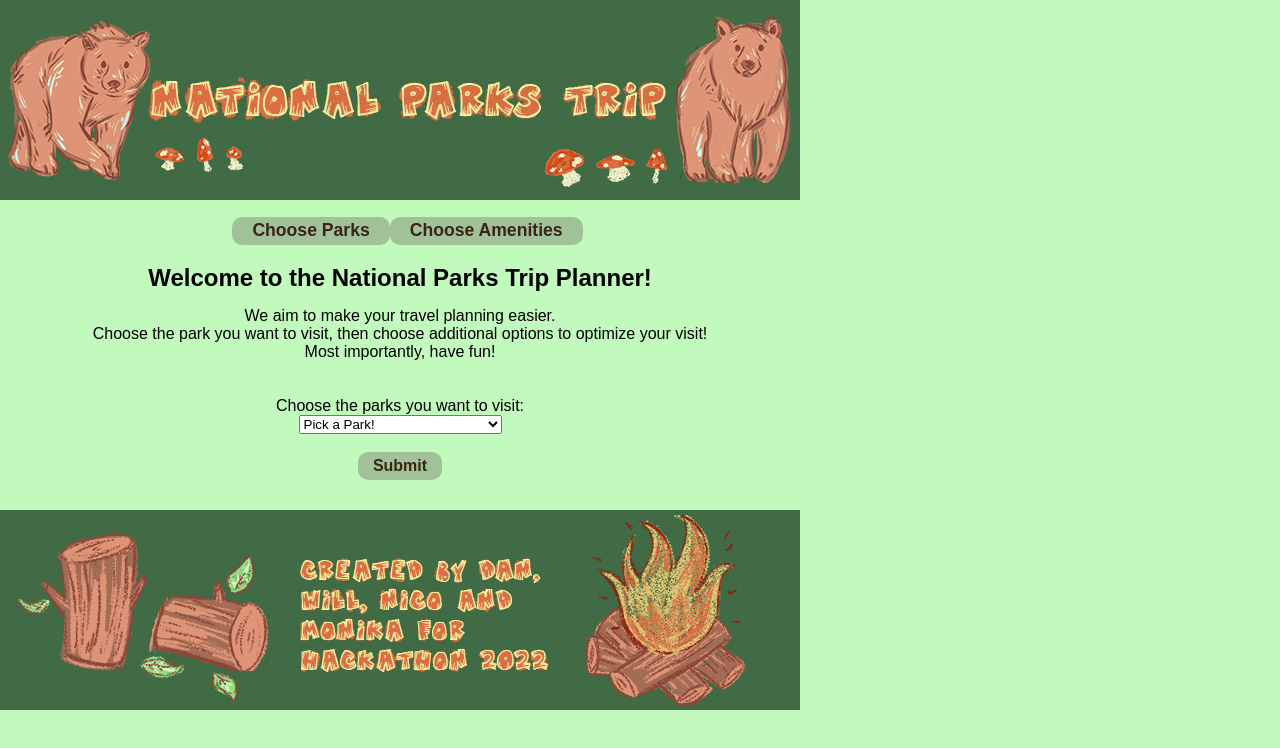
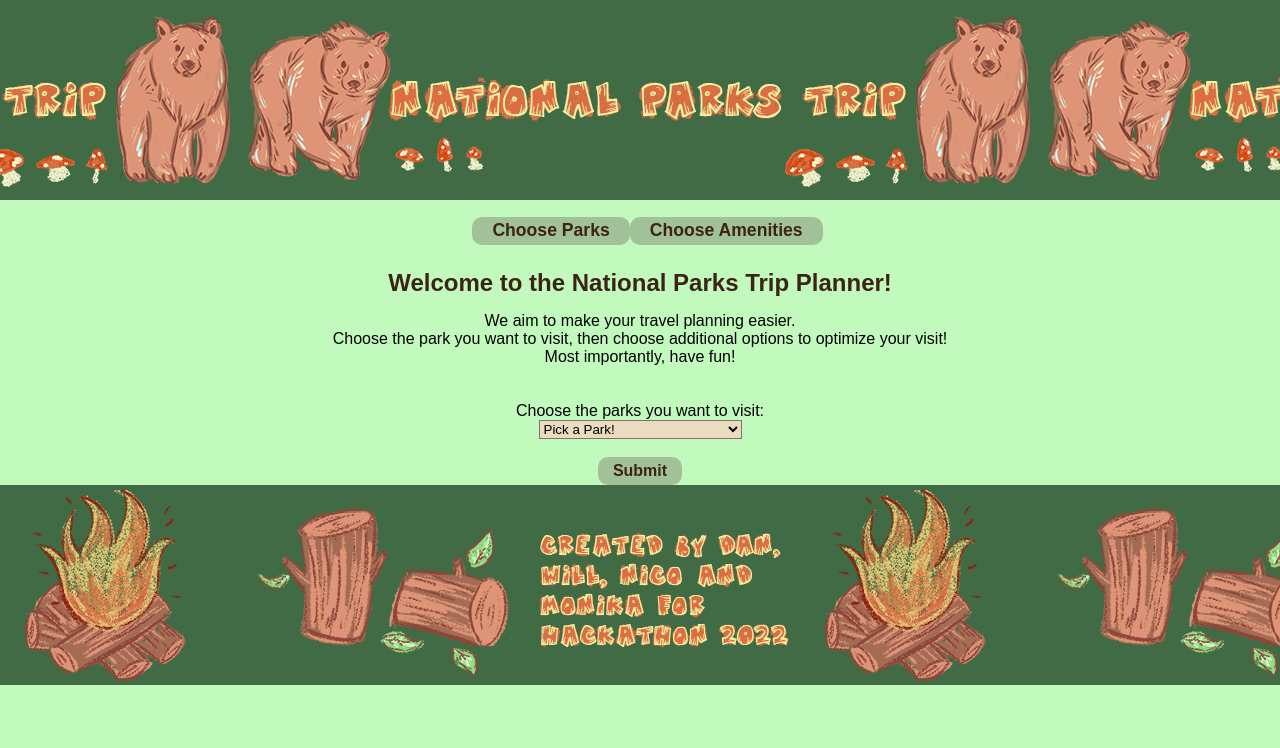
Before and after one commit to wflambeth/nps_trip_planner, a React (Create React App) app in the folder UI/parkplanner/: page / in a window 1280 px wide. Shown: the top 748 px of the page. Built offline with nearby package versions, Linux system fonts and the light colour scheme.

Commit message:
little cosmetic changes

```diff
--- a/UI/parkplanner/src/index.css
+++ b/UI/parkplanner/src/index.css
@@ -10,7 +10,7 @@ body {
   background-position: center;
   margin-bottom: 30px;
   font-family: "Oswald", sans-serif;
-  width: 800px;
+  margin: auto auto;
 }
 
 h2 {
@@ -23,6 +23,7 @@ h2 {
 header {
   background-color: #406b45;
   width: 100%;
+  margin: auto auto;
 }
 code {
   font-family: source-code-pro, Menlo, Monaco, Consolas, "Courier New",
--- a/UI/parkplanner/src/styles/footer-styles.css
+++ b/UI/parkplanner/src/styles/footer-styles.css
@@ -1,8 +1,9 @@
 #footer {
   height: 200px;
-  width: 100%;
+  /* width: 100%; */
   background-color: #406b45;
   text-align: center;
   background-image: url("images/footer.png");
   background-position: center;
+  margin: auto auto;
 }
--- a/UI/parkplanner/src/styles/style.css
+++ b/UI/parkplanner/src/styles/style.css
@@ -6,7 +6,7 @@
 header,
 footer {
   background-color: #406b45;
-  width: 100%;
+  margin: 0;
 }
 
 body {
@@ -75,10 +75,13 @@ nav a:hover {
 
 h1 {
   text-align: center;
-  color: #000000;
+  color: #3c2317;
   padding-top: 15px;
   padding-bottom: 15px;
   font-family: "Oswald", sans-serif;
+}
+h2 {
+  color: #3c2317;
 }
 
 select {
@@ -102,3 +105,6 @@ button {
   display: inline-block;
   font-size: 16px;
 }
+#choose-park {
+  background-color: #eddbc0;
+}
```
